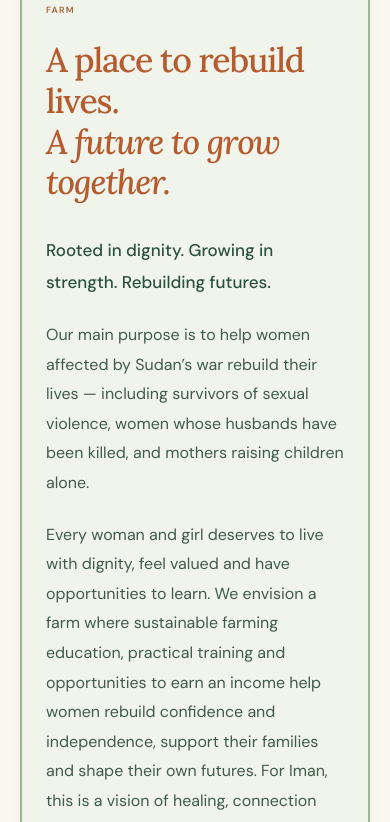
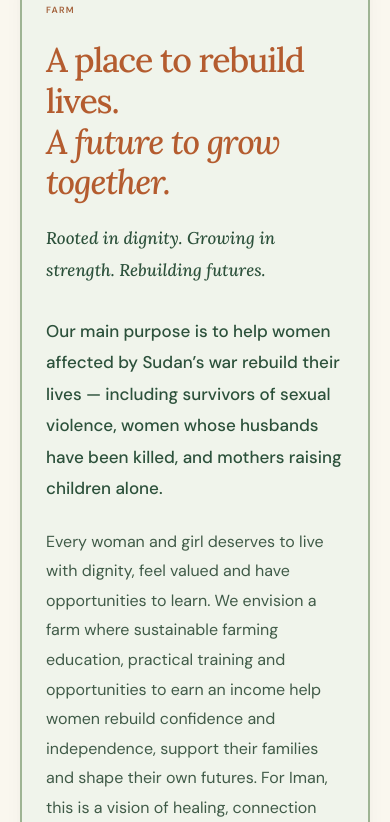
Before and after one commit to Hero988/RiseMeUp, a React (Vite) app: page / in a window 390 px wide. Shown: the part 8534-9356 px from the top of the page. Built offline with nearby package versions, Linux system fonts and the light colour scheme; a web font is replaced by a local one.

Commit message:
Style approved women and girls slogan in green italic Lora

```diff
--- a/public/homepage-theme.css
+++ b/public/homepage-theme.css
@@ -1056,3 +1056,16 @@
  .home-page.warm-brand #sudan-crisis .prose > p {font-size:16px;line-height:1.9}
  .home-page.warm-brand #sudan-crisis .prose > p.lead {font-size:23px}
 }
+
+/* Approved women and girls slogan beneath the heading. */
+.home-page #virgin-mary-farm .farm-women h3{margin-bottom:20px}
+.home-page #virgin-mary-farm .farm-women>p.women-slogan{
+ font:italic 500 22px/1.6 'Lora',Georgia,serif;color:#24583d;max-width:1000px;margin:0 0 30px;
+}
+.home-page #virgin-mary-farm .farm-women>.women-slogan+p:not(.eyebrow){
+ font-size:19px;font-weight:500;color:#2c513b;
+}
+@media(max-width:600px){
+ .home-page #virgin-mary-farm .farm-women>p.women-slogan{font-size:19px}
+ .home-page #virgin-mary-farm .farm-women>.women-slogan+p:not(.eyebrow){font-size:17px}
+}
```
